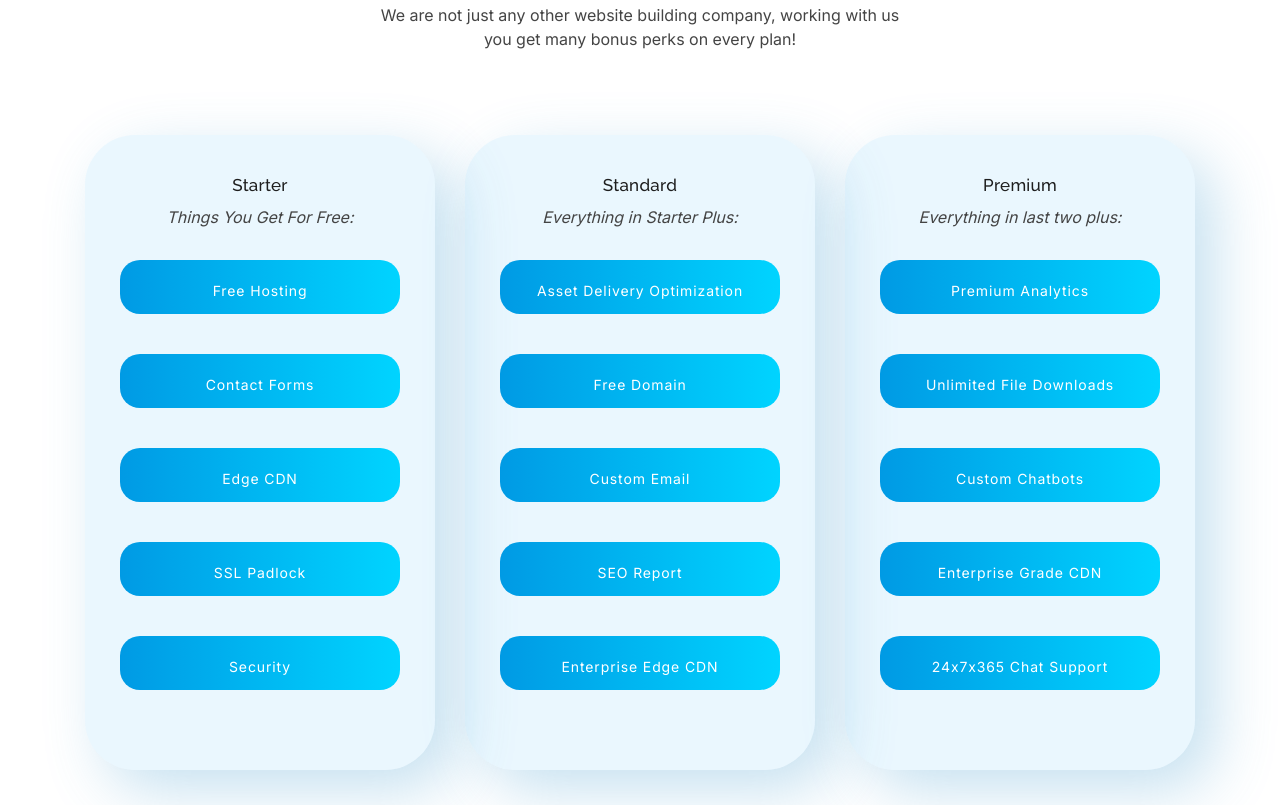
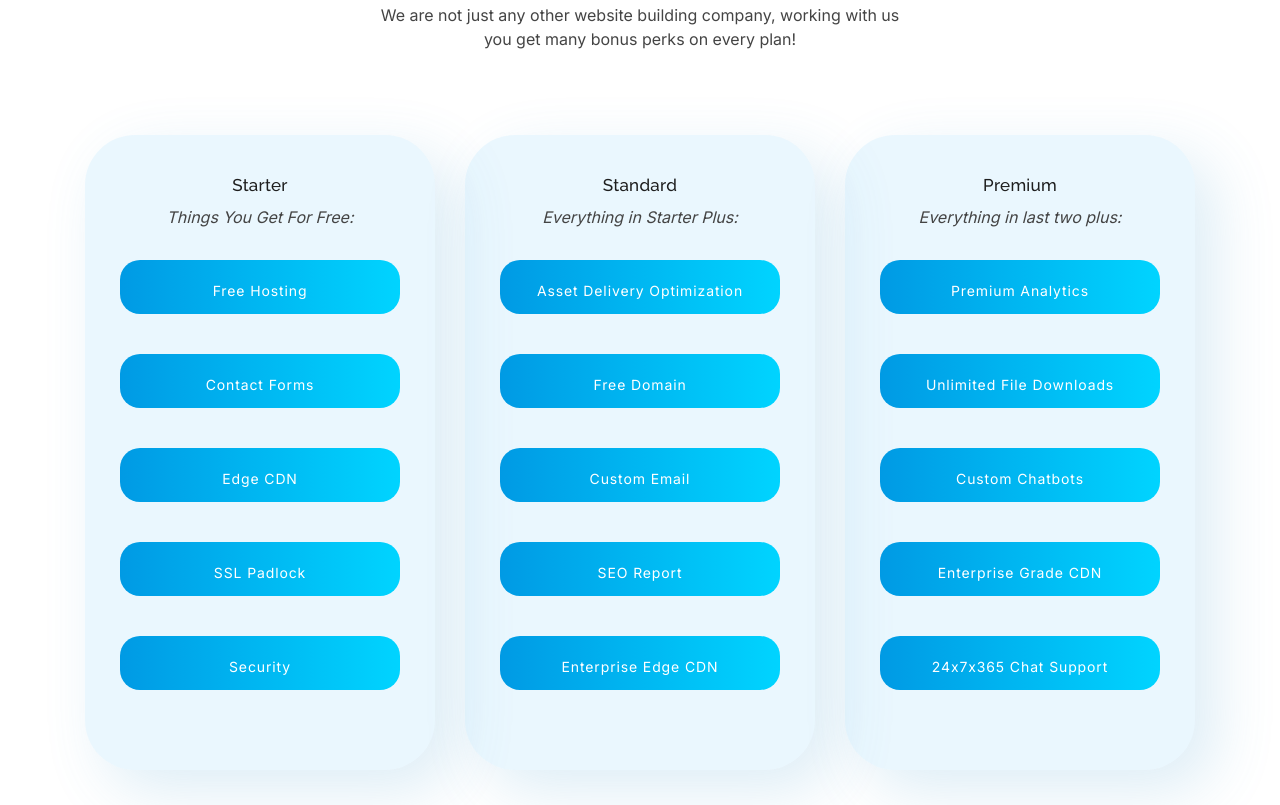
Before and after one commit to shantanuuchak/forfoundrs, a plain HTML site: page index.html in a window 1280 px wide. Shown: the part 4855-5660 px from the top of the page. Drawn offline with Linux system fonts and the light colour scheme.

Commit message:
Fixing the 3D look

```diff
--- a/assets/css/style.css
+++ b/assets/css/style.css
@@ -2182,5 +2182,5 @@ select {
 .pricing-item {
 border-radius: 50px;
 background: #55b9f31f;
-box-shadow: 20px 20px 60px #489dcf4f, -20px -20px 60px #62d5ff00;
-}
+box-shadow: 20px 20px 60px #489dcf30, -20px -20px 60px #62d5ff00;
+}
```
